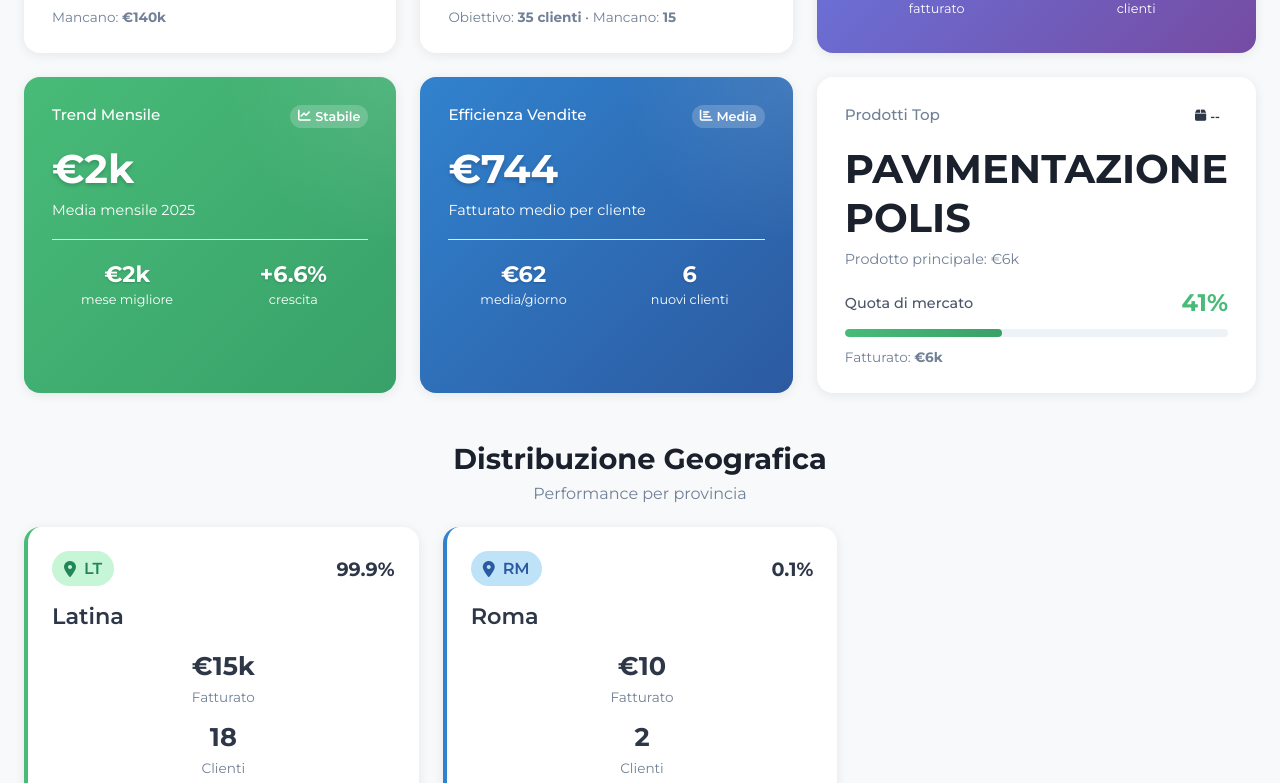
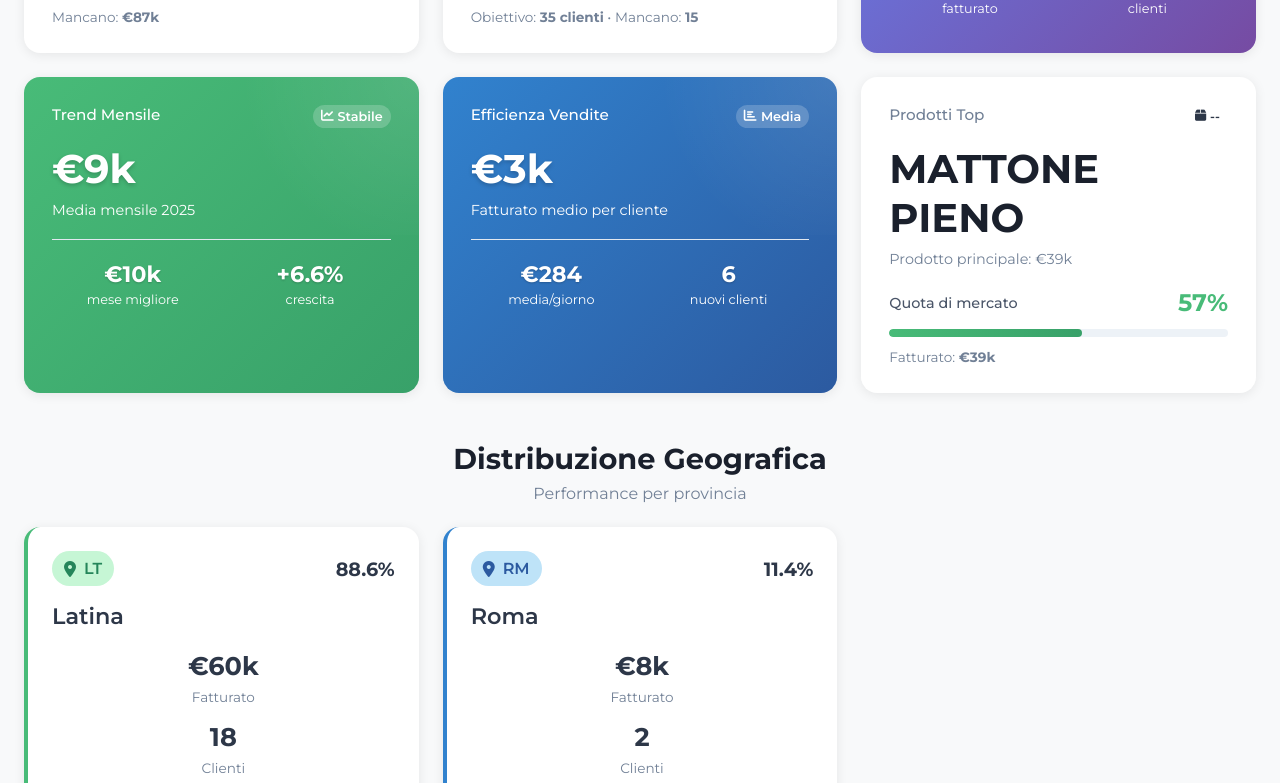
Before and after one commit to marketingcusimano/rete-commerciale-agenti, a website: page docs/dashboard-carabot-natalino.html in a window 1280 px wide. Shown: the part 636-1419 px from the top of the page. Drawn offline with nearby package versions, Linux system fonts and the light colour scheme.

Commit message:
Update dashboard-carabot-natalino.html

```diff
--- a/docs/dashboard-carabot-natalino.html
+++ b/docs/dashboard-carabot-natalino.html
@@ -1016,13 +1016,45 @@
         let lastUpdateTime = null;
 
         // Funzioni di utilità per il parsing e formattazione
-        function parseFloatSafe(str) {
-            if (!str || str === '') return 0;
-            // Rimuovi caratteri non numerici eccetto punto e virgola
-            const cleaned = str.toString().replace(/[^\d.,-]/g, '');
-            // Sostituisci virgola con punto per decimali
-            const normalized = cleaned.replace(',', '.');
-            return parseFloat(normalized) || 0;
+        function parseMoneyIT(str) {
+            if (str === null || str === undefined) return 0;
+            let s = String(str).trim();
+            if (!s) return 0;
+
+            s = s.replace(/\s|\u00A0|€|EUR/gi, '');
+            let negative = false;
+            if (/^\(.*\)$/.test(s)) { negative = true; s = s.slice(1, -1); }
+            if (s.startsWith('-')) { negative = true; s = s.slice(1); }
+
+            const hasComma = s.includes(',');
+            const hasDot   = s.includes('.');
+            let decimalSep = null;
+
+            if (hasComma && hasDot) {
+                decimalSep = s.lastIndexOf(',') > s.lastIndexOf('.') ? ',' : '.';
+            } else if (hasComma) {
+                decimalSep = ',';
+            } else if (hasDot) {
+                decimalSep = '.';
+            }
+
+            if (decimalSep) s = s.replace(decimalSep, '|');
+            s = s.replace(/[.,]/g, '');
+            if (decimalSep) s = s.replace('|', '.');
+
+            const num = parseFloat(s);
+            return Number.isNaN(num) ? 0 : (negative ? -num : num);
+        }
+
+        function getField(row, candidates) {
+            const keys = Object.keys(row);
+            for (const wanted of candidates) {
+                const k = keys.find(key =>
+                    key.replace(/\s+/g,'').toLowerCase() === wanted.replace(/\s+/g,'').toLowerCase()
+                );
+                if (k) return row[k];
+            }
+            return '';
         }
 
         function formatCurrency(amount) {
@@ -1175,10 +1207,10 @@
             };
 
             rows.forEach(r => {
-                const provincia = r['Provincia'] || '';
-                const cliente = r['Ragione Sociale Cliente'] || '';
-                const prodotto = r['Categoria ARTICOLI'] || '';
-                const fatturato = parseFloatSafe(r['Fatturato'] || '0');
+                const provincia = getField(r, ['Provincia']);
+                const cliente   = getField(r, ['Ragione Sociale Cliente', 'Cliente']);
+                const prodotto  = getField(r, ['Categoria ARTICOLI', 'Categoria', 'Prodotto']);
+                const fatturato = parseMoneyIT(getField(r, ['Fatturato', 'Importo', 'Valore']));
 
                 processed.totalFatturato += fatturato;
 
@@ -1210,6 +1242,7 @@
             processed.totalClienti = Object.keys(processed.clients).length;
 
             console.log('Dati processati:', processed);
+            console.log('Totale fatturato calcolato:', processed.totalFatturato);
             return processed;
         }
 
```
